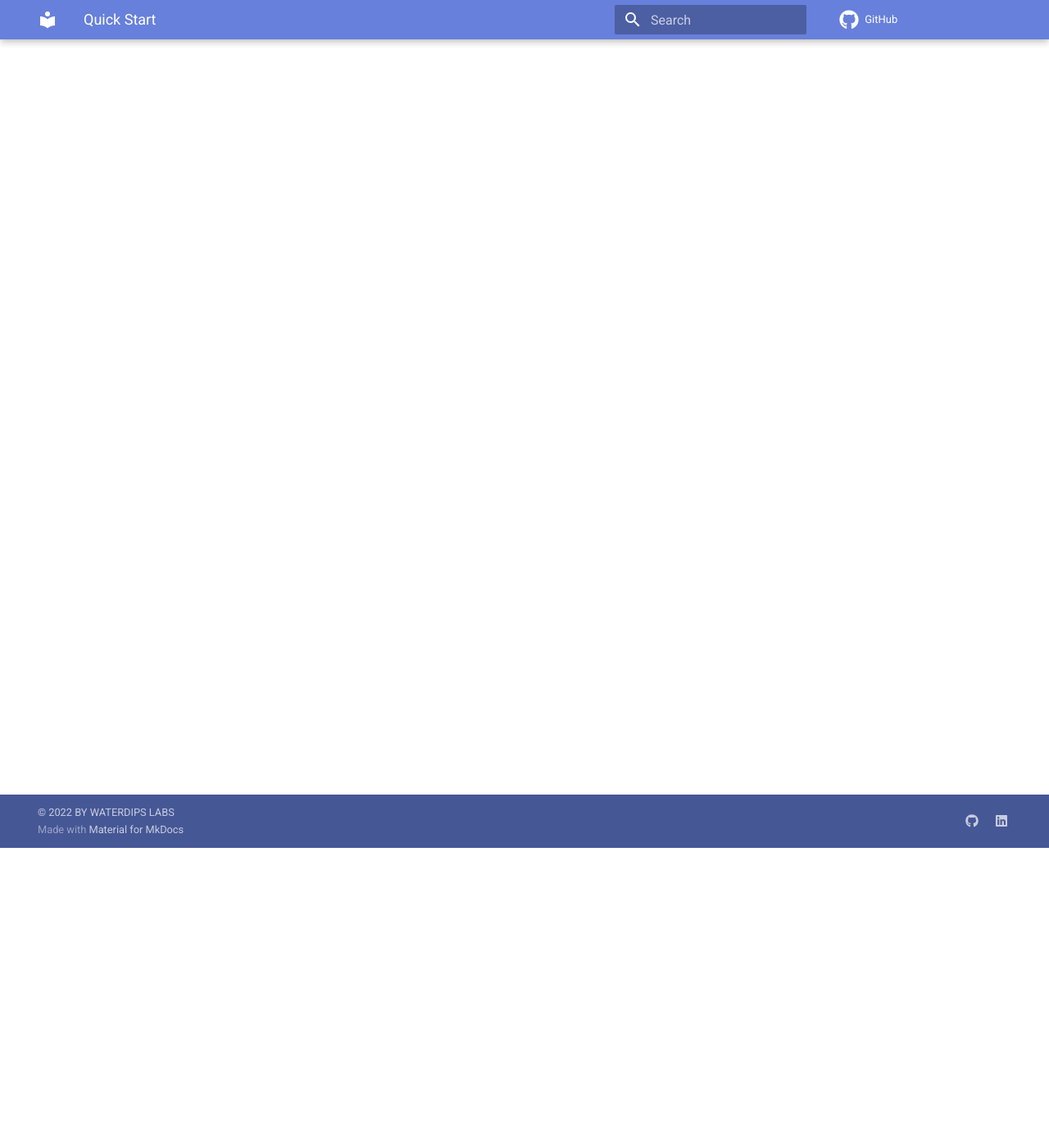
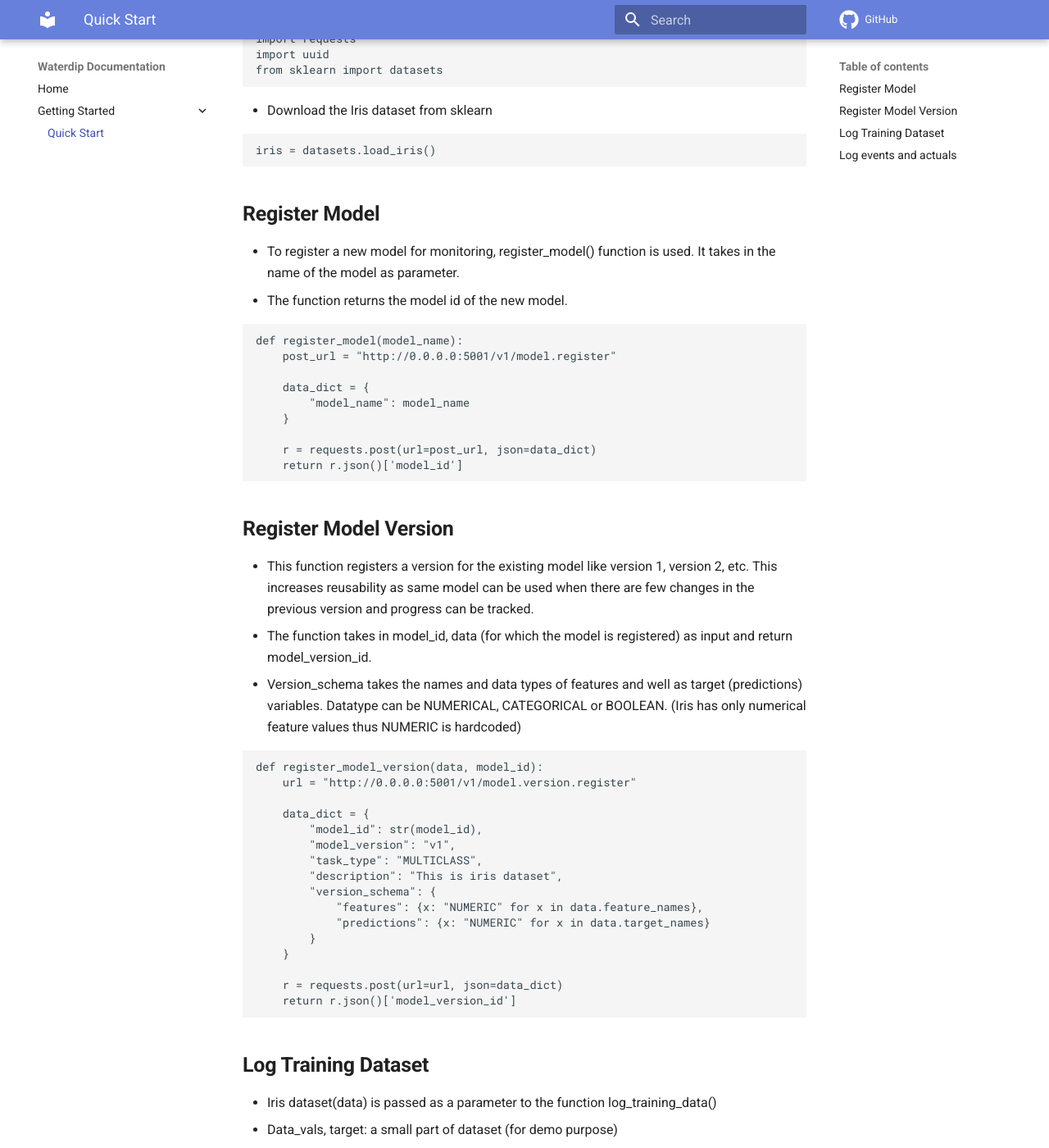
Before and after one commit to subhankarb/waterdip, an MkDocs documentation site: the page built from docs/docs/getting_started/quick_start.md, in a window 1280 px wide and 1400 px high, scrolled down 366 px. Shown: the whole window at 82% size. Built offline with MkDocs 1.6.1 and Material for MkDocs 9.7.7, drawn with Linux system fonts in a browser that asks for light colours; comment, search, counter and statistics services are not loaded; some of the changed text lies outside the part shown.

Commit message:
[Paridhi] quickstart

````diff
--- a/docs/docs/getting_started/quick_start.md
+++ b/docs/docs/getting_started/quick_start.md
@@ -1 +1,153 @@
-# Quick Start
+# **QuickStart**
+In this document, you will learn how to create a model, upload dataset and send prediction data to Waterdip.
+
+We are using the famous iris dataset, that is present in the scikit learn library to walk you through the various steps that are involved in getting you started and start monitoring your models.
+
+- Import libraries and Download dataset
+
+```
+Import all the libraries:
+
+import requests
+import uuid
+from sklearn import datasets
+```
+
+- Download the Iris dataset from sklearn
+```
+iris = datasets.load_iris()
+```
+
+
+##**Register Model**
+
+- To register a new model for monitoring, register_model() function is used. It takes in the name of the model as parameter.
+- The function returns the model id of the new model.
+
+```
+def register_model(model_name):
+    post_url = "http://0.0.0.0:5001/v1/model.register"
+
+    data_dict = {
+        "model_name": model_name
+    }
+
+    r = requests.post(url=post_url, json=data_dict)
+    return r.json()['model_id']
+```
+
+
+##**Register Model Version**
+
+- This function registers a version for the existing model like version 1, version 2, etc. This increases reusability as same model can be used when there are few changes in the previous version and progress can be tracked.
+- The function takes in model_id, data (for which the model is registered) as input and return model_version_id.
+- Version_schema takes the names and data types of features and well as target (predictions) variables. Datatype can be NUMERICAL, CATEGORICAL or BOOLEAN. (Iris has only numerical feature values thus NUMERIC is hardcoded)
+
+```
+def register_model_version(data, model_id):
+    url = "http://0.0.0.0:5001/v1/model.version.register"
+
+    data_dict = {
+        "model_id": str(model_id),
+        "model_version": "v1",
+        "task_type": "MULTICLASS",
+        "description": "This is iris dataset",
+        "version_schema": {
+            "features": {x: "NUMERIC" for x in data.feature_names},
+            "predictions": {x: "NUMERIC" for x in data.target_names}
+        }
+    }
+
+    r = requests.post(url=url, json=data_dict)
+    return r.json()['model_version_id']
+```
+
+##**Log Training Dataset**
+
+- Iris dataset(data) is passed as a parameter to the function log_training_data()
+- Data_vals, target: a small part of dataset (for demo purpose)
+- Data_dict: A dictionary that contains information about the dataset, I.e. model_version_id, and rows(events)
+
+Note: The structure of upload_dataset, I.e. names of the keys of this dictionary must not be changed. Once the data is uploaded, it cannot be appended, updated or modified.
+```
+
+def log_training_data(data, model_version_id):
+    url = "http://0.0.0.0:5001/v1/log.dataset"
+
+    data_dict = {
+        "model_version_id": str(model_version_id),
+        "dataset_name": "Training IRIS",
+        "environment": "training"
+    }
+
+    rows = []
+
+    data_vals = data.data[:1]
+    target = data.target[:1]
+
+    for doc, val in zip(data_vals, target):
+        row_dict = {
+            "features": {},
+            "predictions": {}
+        }
+
+        for x, y in zip(data.feature_names, doc):
+            row_dict['features'][x] = y
+
+        for i, x in enumerate(data.target_names):
+            if i == val:
+                row_dict['predictions'][x] = 1
+            else:
+                row_dict['predictions'][x] = 0
+
+        rows.append(row_dict)
+
+    data_dict["rows"] = rows
+    r = requests.post(url=url, json=data_dict)
+```
+
+##**Log events and actuals**
+
+After we have uploaded the training dataset, we must also send the actuals data so that we can monitor the performance.
+
+The following code  shows how to log events/actuals.
+```
+def log_event(data, model_version_id):
+    url = "http://0.0.0.0:5001/v1/log.event"
+
+    data_dict = {
+        "model_version_id": str(model_version_id)
+    }
+    events = []
+
+    data_vals = data.data[:1]
+    target = data.target[:1]
+
+    for doc, val in zip(data_vals, target):
+        row_dict = {
+            "event_id": str(uuid.uuid4()),
+            "features": {},
+            "predictions": {},
+            "actuals": {}
+        }
+
+        for x, y in zip(data.feature_names, doc):
+            row_dict['features'][x] = y
+
+        for i, x in enumerate(data.target_names):
+            if i == val:
+                row_dict['predictions'][x] = 1
+                row_dict['actuals'][x] = 1
+            else:
+                row_dict['predictions'][x] = 0
+                row_dict['actuals'][x] = 0
+
+        events.append(row_dict)
+
+    data_dict["events"] = events
+    r = requests.post(url=url, json=data_dict)
+```
+
+- Log_event() takes model_version_id as parameter i.e. the version for which we want to log actuals
+- Data_vals, target: a small part of dataset (for demo purpose)
+- Data_dict contains model_version_id, and events dictionary that specifies the values for features, and corresponding targets and actuals.
````
